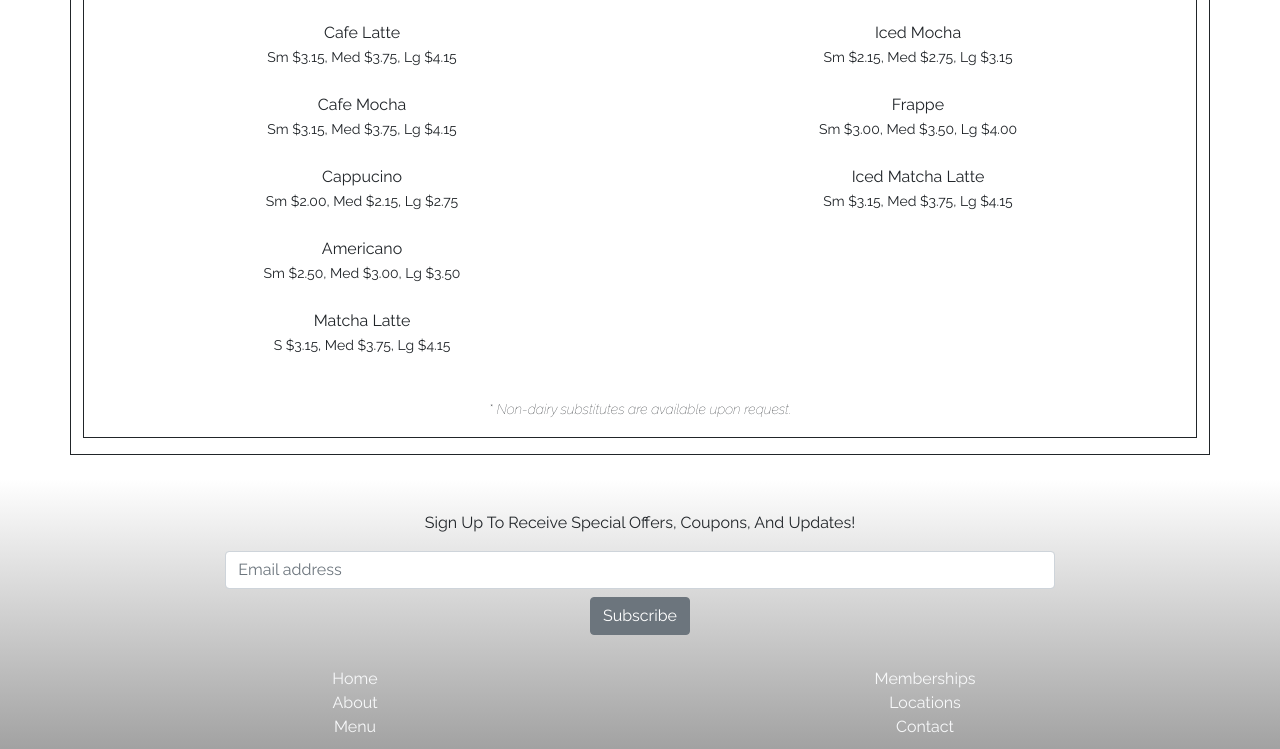
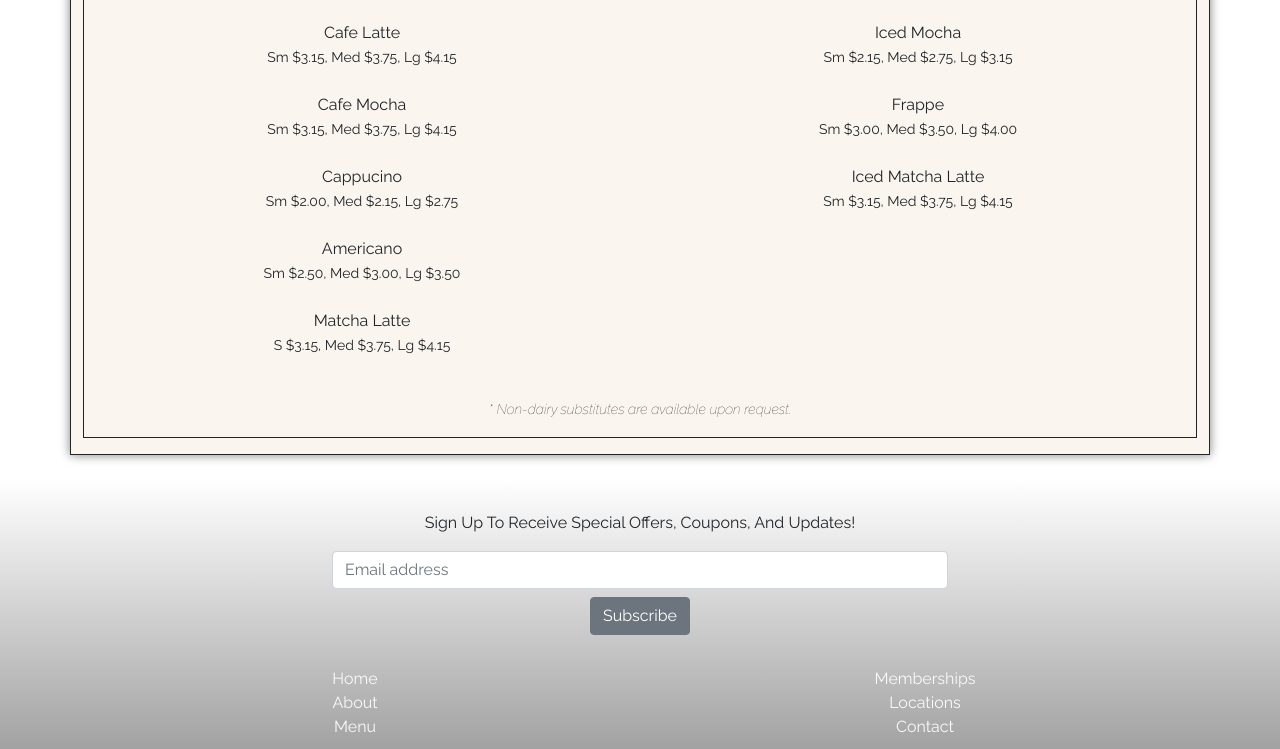
Before and after one commit to kfoxzz/coffeecorner, a website: page menu.html in a window 1280 px wide. Shown: the part 944-1693 px from the top of the page. Drawn offline with nearby package versions, Linux system fonts and the light colour scheme; a web font is replaced by a local one.

Commit message:
Adjusted header and menu

```diff
--- a/css/styles.css
+++ b/css/styles.css
@@ -79,3 +79,7 @@ footer {
 .btn-tan {
     background-color: #DEB887;
 }
+
+.bg-beige {
+    background-color: #FAF5EE;
+}
--- a/menu.html
+++ b/menu.html
@@ -22,7 +22,7 @@
 
     <header>
         <div class="jumbotron jumbotron-fluid bg-dark">
-            <div class="container-fluid">
+            <div class="container">
                 <div class="row py-4">
                     <div class="col-2 col-md-1 align-self-center">
                         <a href="index.html">
@@ -130,7 +130,7 @@
         </div>
     </div>
 
-    <div class="container border border-dark py-3 text-center mb-4">
+    <div class="container border border-dark py-3 text-center mb-4 box-shadow bg-beige">
         <div class="container border border-dark menu">
             <div class="row pt-4">
                 <div class="col">
@@ -231,7 +231,7 @@
                 </div>
             </div>
             <form class="row align-items-center text-center">
-                <div class="col-10 offset-1 col-md-8 mb-2 text-center offset-md-2">
+                <div class="col-10 offset-1 col-md-8 col-xl-6 mb-2 text-center offset-md-2 offset-xl-3">
                     <label for="subscribeEmail" class="sr-only form-label">Email address</label>
                     <input class="form-control" id="subscribeEmail" type="email" placeholder="Email address" />
                     <div class="my-2">
```
Also changed, not shown: about.html (+2 -2 lines), contact.html (+2 -2 lines), index.html (+2 -2 lines), locations.html (+2 -2 lines), memberships.html (+2 -2 lines), shop.html (+2 -2 lines).
